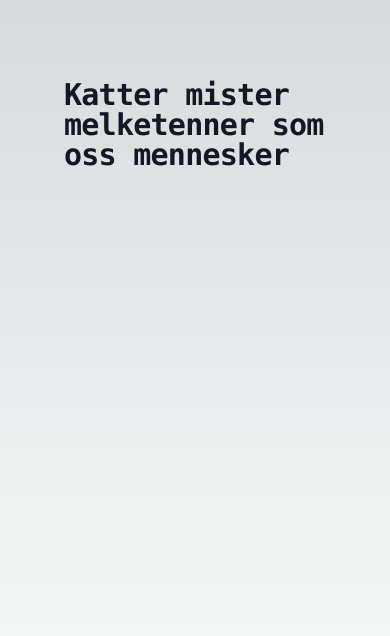
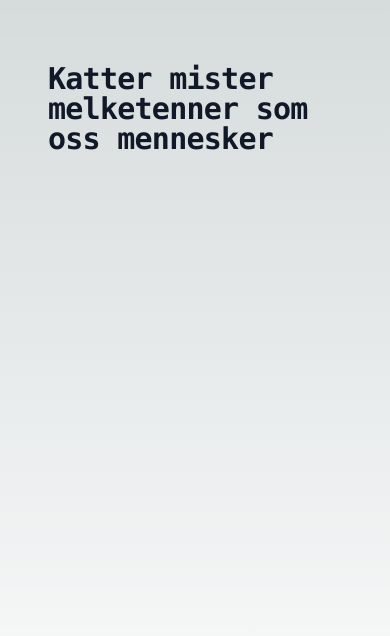
Before and after one commit to MikAoJk/katte-fakta, a Next.js app: page / in a window 390 px wide. Shown: the top 636 px of the page. Built offline with nearby package versions, Linux system fonts and the light colour scheme.

Commit message:
Update CatFacts.tsx

```diff
--- a/src/components/CatFacts.tsx
+++ b/src/components/CatFacts.tsx
@@ -16,7 +16,7 @@
     }, []);
 
     return (
-        <div className="flex min-h-screen flex-col p-16 md:items-center md:p-24">
+        <div className="flex min-h-screen flex-col p-12 md:items-center md:p-24">
             <div className="md:flex md:min-h-screen md:flex-col">
                 <div className="mt-4 md:mt-10">
                     {randomFact &&
```
